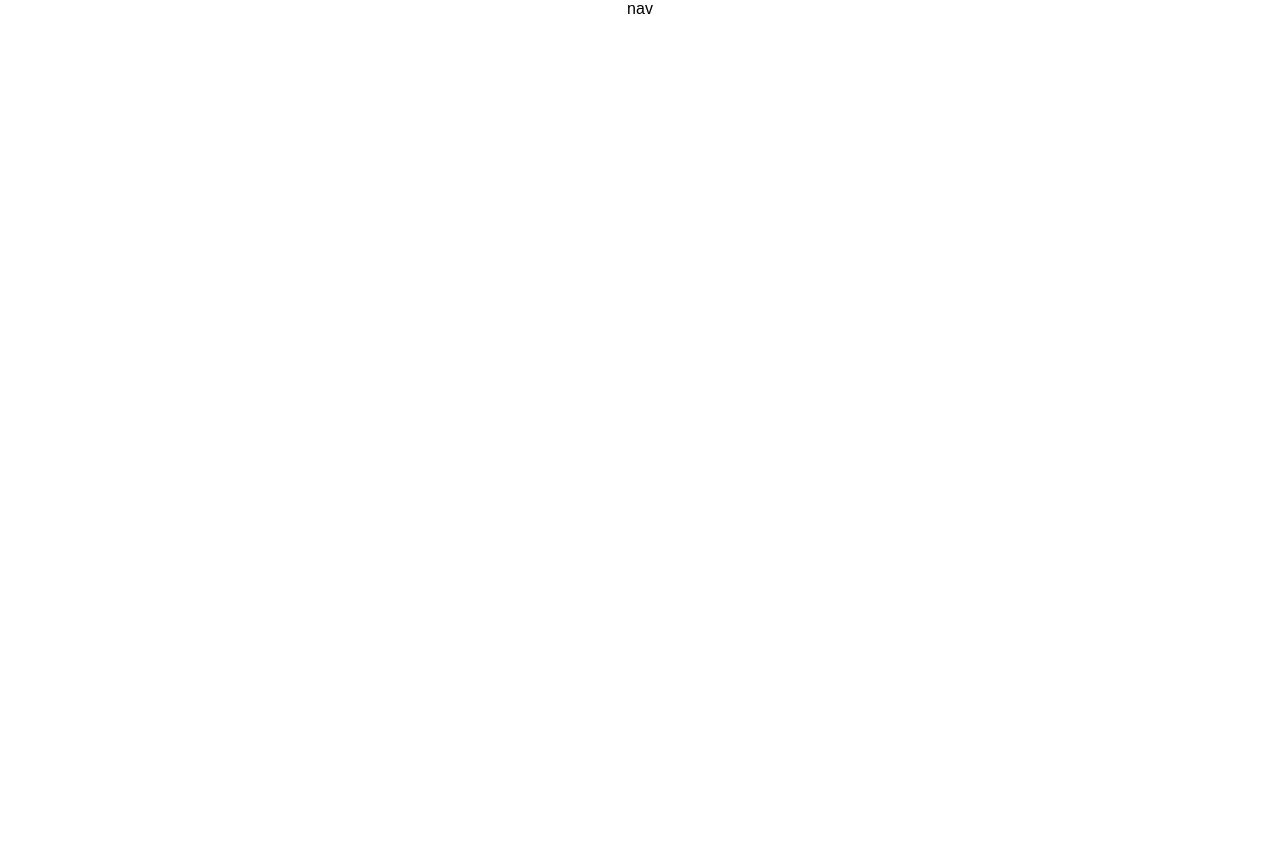
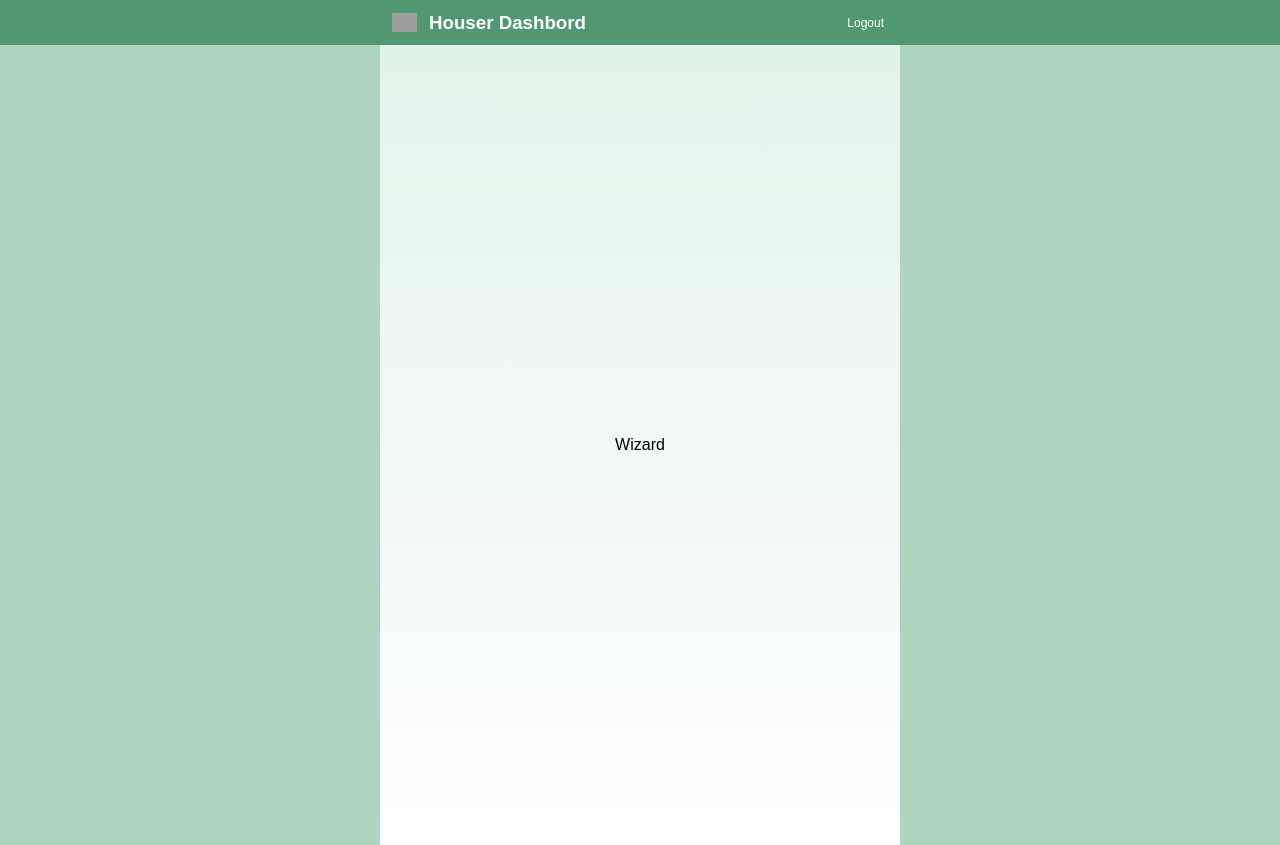
Before and after one commit to chasewdavis/sim-2, a React (Create React App) app: page /#/nav/wizard in a window 1280 px wide. Before the commit the page ends 800 px from the top, so only its background shows below. Built offline with nearby package versions, Linux system fonts and the light colour scheme; grey boxes are pictures that could not be loaded.

Commit message:
css routing dash

```diff
--- a/src/App.css
+++ b/src/App.css
@@ -1,28 +1,114 @@
 .App {
-  text-align: center;
+  /* text-align: center; */
 }
 
-.App-logo {
-  animation: App-logo-spin infinite 20s linear;
-  height: 80px;
+.login, .center_piece{
+  display: flex;
+  justify-content: center;
 }
 
-.App-header {
-  background-color: #222;
-  height: 150px;
-  padding: 20px;
-  color: white;
+.login img{
+  width:100px;
 }
 
-.App-title {
-  font-size: 1.5em;
+.login input{
+  border: 1px solid #afd4c0;
+  width: 70%;
+  height: 18px;
 }
 
-.App-intro {
-  font-size: large;
+.login_form, .form {
+  width: 520px;
+  display: flex;
+  flex-direction: column;
+  align-items: center;
+  justify-content: center;
+  height: 100vh
 }
 
-@keyframes App-logo-spin {
-  from { transform: rotate(0deg); }
-  to { transform: rotate(360deg); }
+.login_form{
+  background-color: white;
+  position: relative;
 }
+
+.form{
+  background: linear-gradient(180deg, #e2f3ea , #ffffff );
+}
+
+.login_form p {
+  position: relative;
+  left:-150px;
+  font-size: 12px;
+  margin-bottom:0px;
+}
+
+.login_buttons_div {
+  margin-top: 18px;
+  display: flex;
+  flex-direction: row;
+  justify-content: space-around;
+  align-items: center;
+  width: 33%;
+}
+
+.login button{
+  background-color: #8AEA92;
+  width:70px;
+  border:none;
+  border-radius: 2px;
+  height: 20px;
+}
+
+#dark_green{
+  background-color: #3b5249;
+  color:white;
+}
+
+.nav_bar{
+  width: 100vw;
+  height: 45px;
+  background-color: #519872;
+  display: flex;
+  justify-content: center;
+}
+
+.nav_center{
+  position: relative;
+  /* border:1px solid black; */
+  display: flex;
+  flex-direction: row;
+  flex-wrap: nowrap;
+  justify-content: flex-start;
+  align-items: center;
+  align-content: stretch;
+  width: 520px;
+  color:white;
+}
+
+.nav_center button{
+  position: absolute;
+  right:10px;
+  color:white;
+  background-color: rgba(0,0,0,0);
+  font-size:12px;
+  border:none;
+}
+
+.nav_center img{
+  margin:0 12px;
+  width:25px;
+}
+
+/* strong{
+  font-style:
+} */
+
+.white {
+  color:white;
+  text-decoration: none;
+}
+
+.black {
+  color:black;
+  text-decoration: none;
+}
--- a/src/components/Dash.js
+++ b/src/components/Dash.js
@@ -3,8 +3,10 @@ import React, { Component } from 'react';
 export default class Dash extends Component {
     render() {
         return (
-            <div>
+            <div className='center_piece'>
+                <div className='form'>
                 dash
+                </div>
             </div>
         )
     }
--- a/src/components/Login.js
+++ b/src/components/Login.js
@@ -1,10 +1,21 @@
 import React, { Component } from 'react';
+import {Link} from 'react-router-dom';
 
 export default class Login extends Component {
     render() {
         return (
-            <div>
-                log
+            <div className='login'>
+                <div className='login_form'>
+                    <img src='https://raw.githubusercontent.com/DevMountain/simulation-2/master/assets/auth_logo.png' alt='house'/>
+                    <p>Username</p>
+                    <input></input>
+                    <p>Password</p>
+                    <input type='password'></input>
+                    <div className='login_buttons_div'>
+                    <button><Link className='black' to='/nav/dash'>Login</Link></button>
+                    <button id='dark_green'><Link className='white' to='/nav/dash'>Register</Link></button>
+                    </div>
+                </div>
             </div>
         )
     }
--- a/src/components/Nav.js
+++ b/src/components/Nav.js
@@ -1,10 +1,17 @@
 import React, { Component } from 'react';
+import {Link} from 'react-router-dom';
 
 export default class Nav extends Component {
     render() {
         return (
             <div>
-                nav
+                <div className='nav_bar'>
+                    <div className='nav_center'>
+                    <img src='https://github.com/DevMountain/simulation-2/blob/master/assets/header_logo.png?raw=true' alt='header house' />
+                    <h3><strong>Houser</strong> Dashbord</h3>
+                    <button><Link className='white' to='/'>Logout</Link></button>
+                    </div>
+                </div>
                 {this.props.children}
             </div>
         )
--- a/src/components/wizard/WizFive.js
+++ b/src/components/wizard/WizFive.js
@@ -3,8 +3,10 @@ import React, { Component } from 'react';
 export default class WizFive extends Component {
     render() {
         return (
-            <div>
-                hi
+            <div className='center_piece'>
+                <div className='form'>
+                    five
+                </div>
             </div>
         )
     }
--- a/src/components/wizard/WizFour.js
+++ b/src/components/wizard/WizFour.js
@@ -3,8 +3,10 @@ import React, { Component } from 'react';
 export default class WizFour extends Component {
     render() {
         return (
-            <div>
-                four
+            <div className='center_piece'>
+                <div className='form'>
+                    four
+                </div>
             </div>
         )
     }
--- a/src/components/wizard/WizOne.js
+++ b/src/components/wizard/WizOne.js
@@ -3,8 +3,10 @@ import React, { Component } from 'react';
 export default class WizOne extends Component {
     render() {
         return (
-            <div>
-                one
+            <div className='center_piece'>
+                <div className='form'>
+                    One
+                </div>
             </div>
         )
     }
--- a/src/components/wizard/WizThree.js
+++ b/src/components/wizard/WizThree.js
@@ -3,8 +3,10 @@ import React, { Component } from 'react';
 export default class WizThree extends Component {
     render() {
         return (
-            <div>
-                three
+            <div className='center_piece'>
+                <div className='form'>
+                    three
+                </div>
             </div>
         )
     }
--- a/src/components/wizard/WizTwo.js
+++ b/src/components/wizard/WizTwo.js
@@ -3,8 +3,10 @@ import React, { Component } from 'react';
 export default class WizTwo extends Component {
     render() {
         return (
-            <div>
-                two
+            <div className='center_piece'>
+                <div className='form'>
+                   two
+                </div>
             </div>
         )
     }
--- a/src/components/wizard/Wizard.js
+++ b/src/components/wizard/Wizard.js
@@ -3,8 +3,10 @@ import React, { Component } from 'react';
 export default class Wizard extends Component {
     render() {
         return (
-            <div>
-                Wizard
+            <div className='center_piece'>
+                <div className='form'>
+                    Wizard
+                </div>
             </div>
         )
     }
--- a/src/index.css
+++ b/src/index.css
@@ -2,4 +2,5 @@ body {
   margin: 0;
   padding: 0;
   font-family: sans-serif;
+  background-color: #afd4c0;
 }
--- a/src/router.js
+++ b/src/router.js
@@ -16,7 +16,7 @@ export default (
         <Route path='/nav' render={() => (
                 <Nav>
                         <Route path='/nav/dash' component={Dash} />
-                        <Route path='/wizard' component={Wizard} />
+                        <Route path='/nav/wizard' component={Wizard} />
                         <Route path='/nav/wizone' component={WizOne} />
                         <Route path='/nav/wiztwo' component={WizTwo} />
                         <Route path='/nav/wizthree' component={WizThree} />
```
